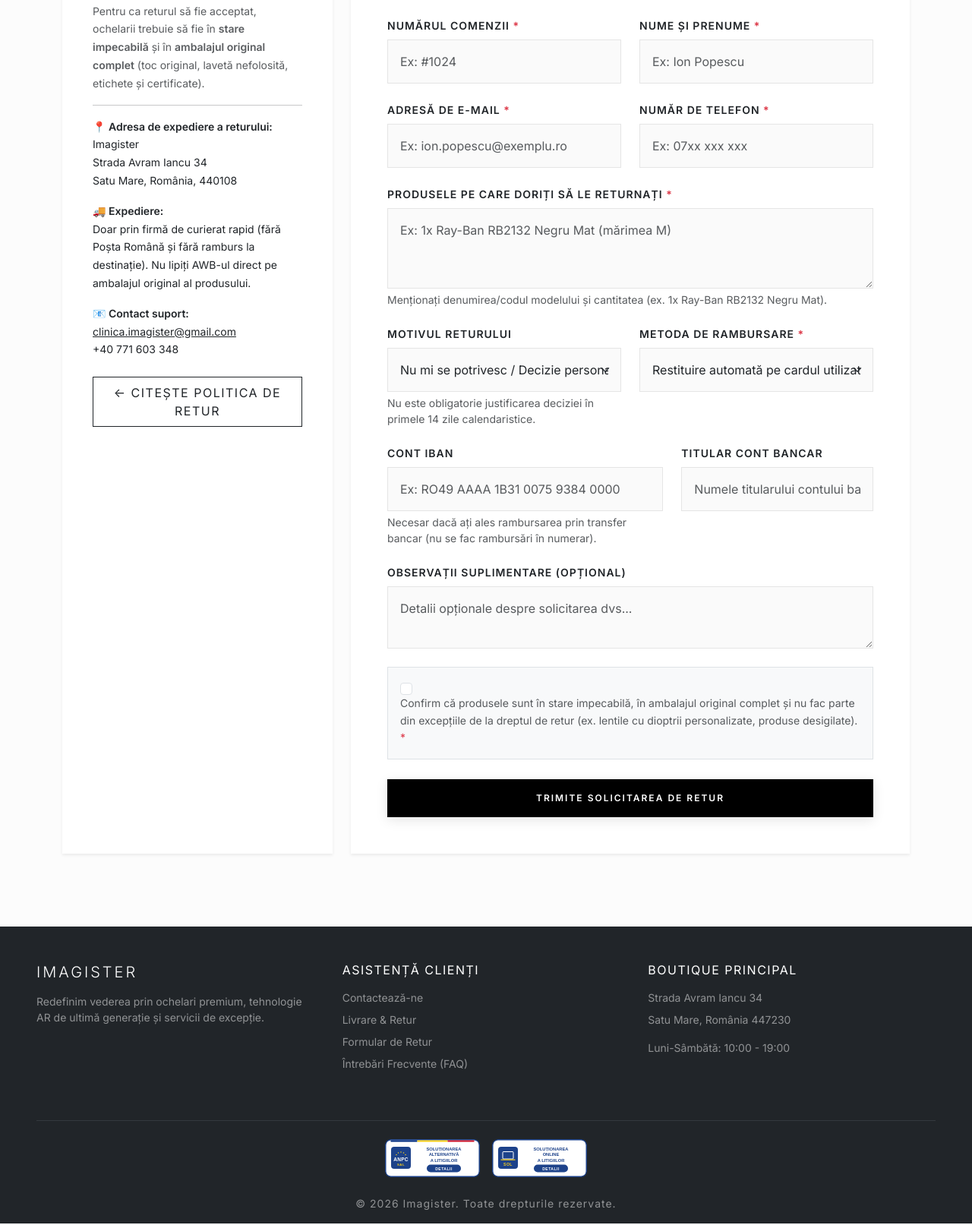
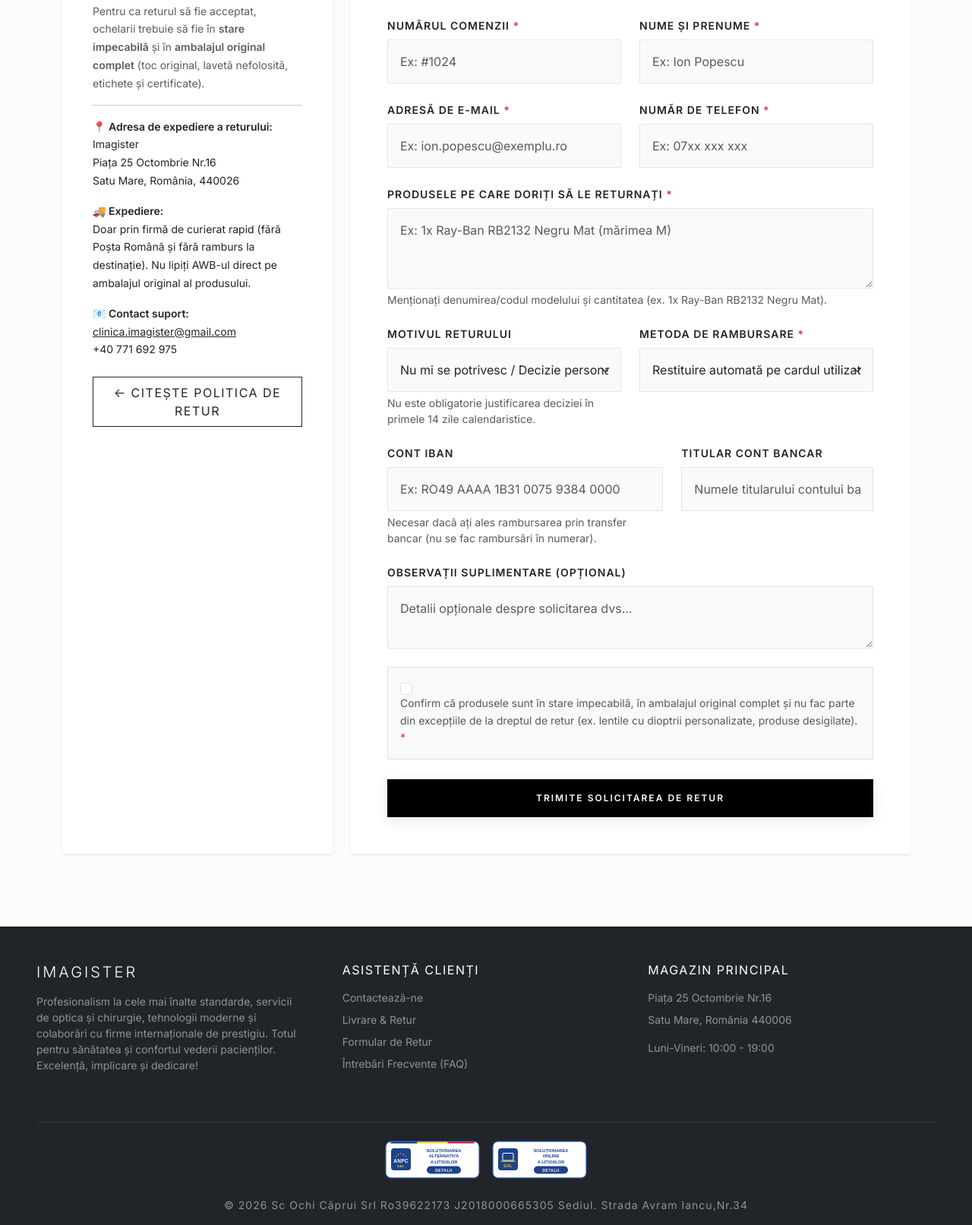
Before and after one commit to Bogdan1243/optic-store, a Django app: page /formular-retur/ in a window 1280 px wide. Shown: the part 482-2095 px from the top of the page at 76% size. Run offline with Django 4.2, Linux system fonts and the light colour scheme; data that the repository does not hold is empty; some libraries are stand-ins or nearby versions; some web fonts are replaced.

Commit message:
Added pages, changed banners and some descriptions.

```diff
--- a/store/templates/base.html
+++ b/store/templates/base.html
@@ -262,7 +262,8 @@ body {
 
             <div class="col-md-4">
                 <h5 class="text-uppercase mb-3 fw-light" style="letter-spacing: 3px;">Imagister</h5>
-                <p class="small text-white-50 pe-md-4">Redefinim vederea prin ochelari premium, tehnologie AR de ultimă generație și servicii de excepție.</p>
+                <p class="small text-white-50 pe-md-4">Profesionalism la cele mai înalte standarde, servicii de optica și chirurgie, tehnologii moderne  și colaborări cu firme internaționale de prestigiu. Totul pentru sănătatea  și confortul vederii pacienților.
+Excelență, implicare și dedicare!</p>
             </div>
 
             <div class="col-md-4">
@@ -276,11 +277,11 @@ body {
             </div>
 
             <div class="col-md-4">
-                <h6 class="text-uppercase mb-3" style="letter-spacing: 1.5px;">Boutique Principal</h6>
+                <h6 class="text-uppercase mb-3" style="letter-spacing: 1.5px;">Magazin Principal</h6>
                 <ul class="list-unstyled small text-white-50">
-                    <li class="mb-2">Strada Avram Iancu 34</li>
-                    <li class="mb-2">Satu Mare, România 447230</li>
-                    <li class="mb-2 mt-3">Luni-Sâmbătă: 10:00 - 19:00</li>
+                    <li class="mb-2">Piața 25 Octombrie Nr.16</li>
+                    <li class="mb-2">Satu Mare, România 440006</li>
+                    <li class="mb-2 mt-3">Luni-Vineri: 10:00 - 19:00</li>
                 </ul>
             </div>
 
@@ -299,7 +300,10 @@ body {
         </div>
 
         <div class="text-center small text-white-50" style="letter-spacing: 1px;">
-            &copy; {% now "Y" %} Imagister. Toate drepturile rezervate.
+            &copy; {% now "Y" %} Sc Ochi Căprui Srl
+Ro39622173
+J2018000665305
+Sediul. Strada Avram Iancu,Nr.34
         </div>
     </div>
 </footer>
--- a/store/templates/contact.html
+++ b/store/templates/contact.html
@@ -12,8 +12,8 @@
                     <p class="text-muted small">Ai o întrebare legată de o comandă? Ai nevoie de ajutor în alegerea ramelor?</p>
                     <hr class="my-4">
                     <p><strong>📍 Sediul Central:</strong><br>
-                    Strada Avram Iancu 34<br>
-                    Satu Mare, România 447230</p>
+                    Piața 25 Octombrie Nr.16<br>
+                    Satu Mare, România 440026</p>
 
                     <p><strong>📞 Telefon:</strong><br>
                     +40 771 692 975<br>
--- a/store/templates/formular_retur.html
+++ b/store/templates/formular_retur.html
@@ -24,8 +24,8 @@
                     <p class="small mb-3" style="line-height: 1.7;">
                         <strong>📍 Adresa de expediere a returului:</strong><br>
                         Imagister<br>
-                        Strada Avram Iancu 34<br>
-                        Satu Mare, România, 440108
+                        Piața 25 Octombrie Nr.16<br>
+                        Satu Mare, România, 440026
                     </p>
                     <p class="small mb-3" style="line-height: 1.7;">
                         <strong>🚚 Expediere:</strong><br>
@@ -34,7 +34,7 @@
                     <p class="small mb-4" style="line-height: 1.7;">
                         <strong>📧 Contact suport:</strong><br>
                         <a href="mailto:clinica.imagister@gmail.com" class="text-dark text-decoration-underline">clinica.imagister@gmail.com</a><br>
-                        +40 771 603 348
+                         +40 771 692 975
                     </p>
                     <a href="{% url 'livrare_si_retur' %}" class="btn btn-outline-dark w-100 rounded-0 small text-uppercase py-2" style="letter-spacing: 1.5px;">
                         ← Citește Politica de Retur
--- a/store/templates/livrare_si_retur.html
+++ b/store/templates/livrare_si_retur.html
@@ -128,7 +128,7 @@
                             <div class="small text-uppercase fw-bold text-dark mb-1" style="letter-spacing: 1px;">Suport Clienți</div>
                             <div class="small text-muted">
                                 <a href="mailto:clinica.imagister@gmail.com" class="text-dark fw-semibold text-decoration-underline">clinica.imagister@gmail.com</a><br>
-                                +40 771 603 348
+                                +40 771 692 975
                             </div>
                         </div>
                     </div>
@@ -224,7 +224,7 @@
                         <div class="p-3 border h-100 bg-light">
                             <span class="step-badge">Pasul 3 • Expedierea</span>
                             <p class="small mb-0" style="line-height: 1.75;">
-                                Trimiteți coletul la adresa: <strong>Strada Avram Iancu 34, Satu Mare, România, 447230</strong>.
+                                Trimiteți coletul la adresa: <strong>Piața 25 Octombrie Nr.16, Satu Mare, România, 440006 <br/> +40 771 692 975</strong>.
                             </p>
                         </div>
                     </div>
```
